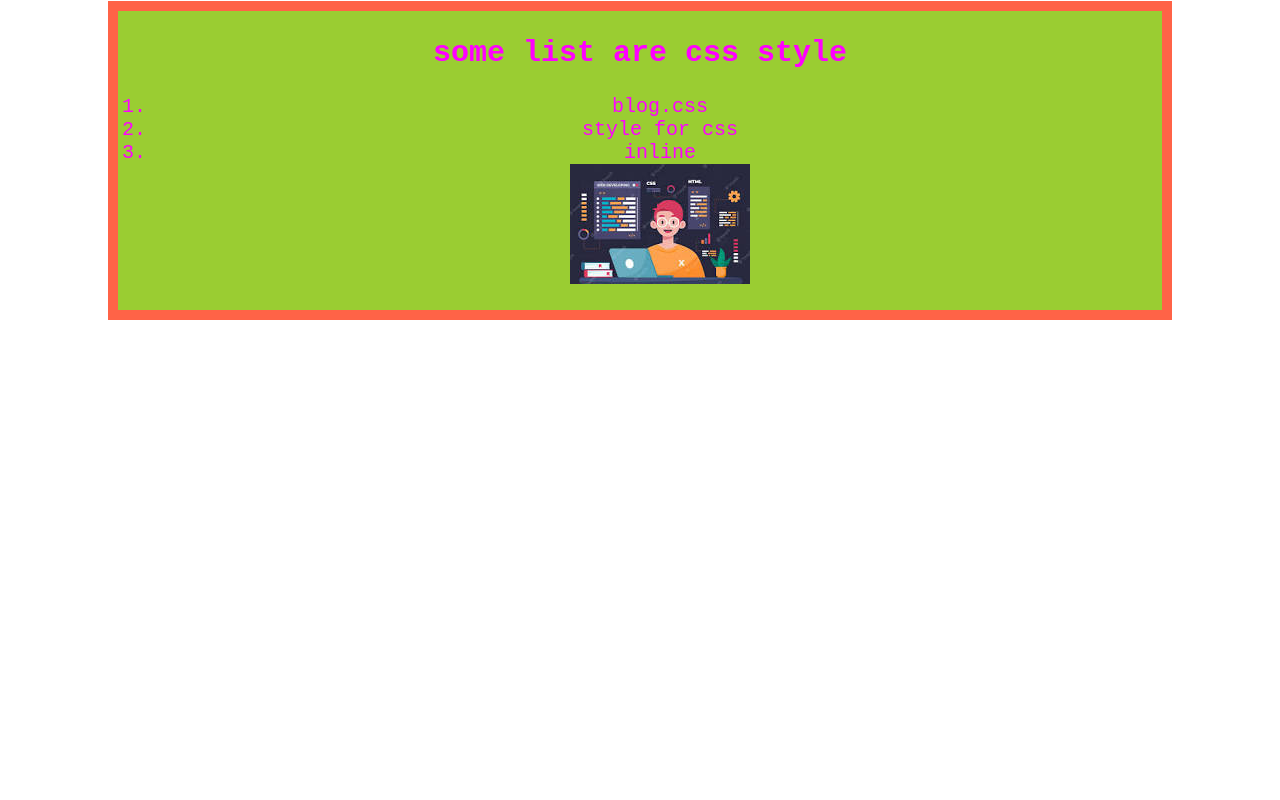
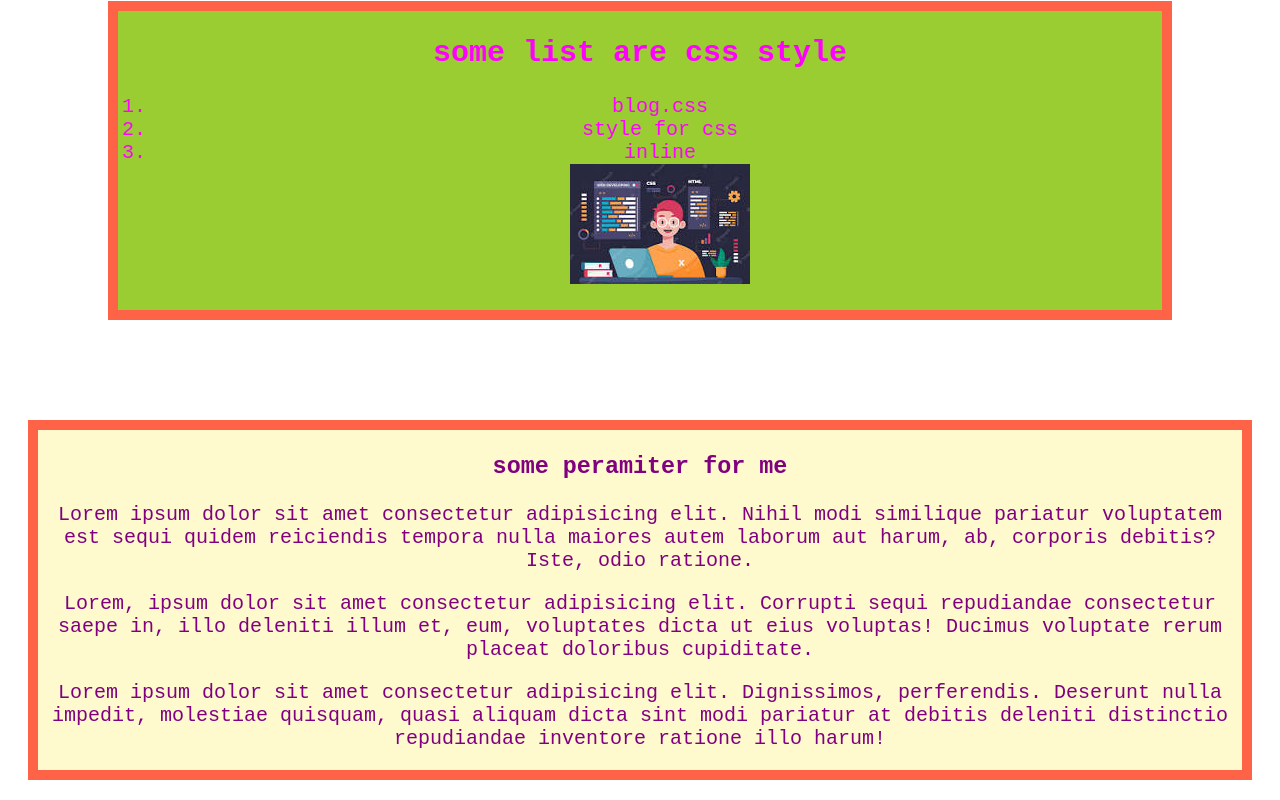
Before and after one commit to sanchyadebnath/my-project-github-repo, a plain HTML site: page index.html in a window 1280 px wide. Shown: the part 1129-1929 px from the top of the page. Before the commit the page ends 1549 px from the top, so only its background shows below. Drawn offline with Linux system fonts and the light colour scheme.

Commit message:
added peramiter

```diff
--- a/index.html
+++ b/index.html
@@ -48,7 +48,17 @@
 
                         </div>
 
+<div class="pera">
+<h3>some peramiter for me </h3>
+<p>Lorem ipsum dolor sit amet consectetur adipisicing elit. Nihil modi similique pariatur voluptatem est sequi quidem reiciendis tempora nulla maiores autem laborum aut harum, ab, corporis debitis? Iste, odio ratione.</p>
 
+<p>Lorem, ipsum dolor sit amet consectetur adipisicing elit. Corrupti sequi repudiandae consectetur saepe in, illo deleniti illum et, eum, voluptates dicta ut eius voluptas! Ducimus voluptate rerum placeat doloribus cupiditate.</p>
+<P>Lorem ipsum dolor sit amet consectetur adipisicing elit. Dignissimos, perferendis. Deserunt nulla impedit, molestiae quisquam, quasi aliquam dicta sint modi pariatur at debitis deleniti distinctio repudiandae inventore ratione illo harum!</P>
+
+
+
+
+</div>
 
 
 
--- a/style/blog.css
+++ b/style/blog.css
@@ -22,3 +22,14 @@ font-family: 'Courier New', Courier, monospace;
 
 
 }
+
+.pera{
+font-size: 20px;
+font-family: 'Courier New', Courier, monospace;
+text-align: center;
+background-color: lemonchiffon;
+color: purple;
+margin: 20px;
+border: 10px solid tomato;
+
+}
```
